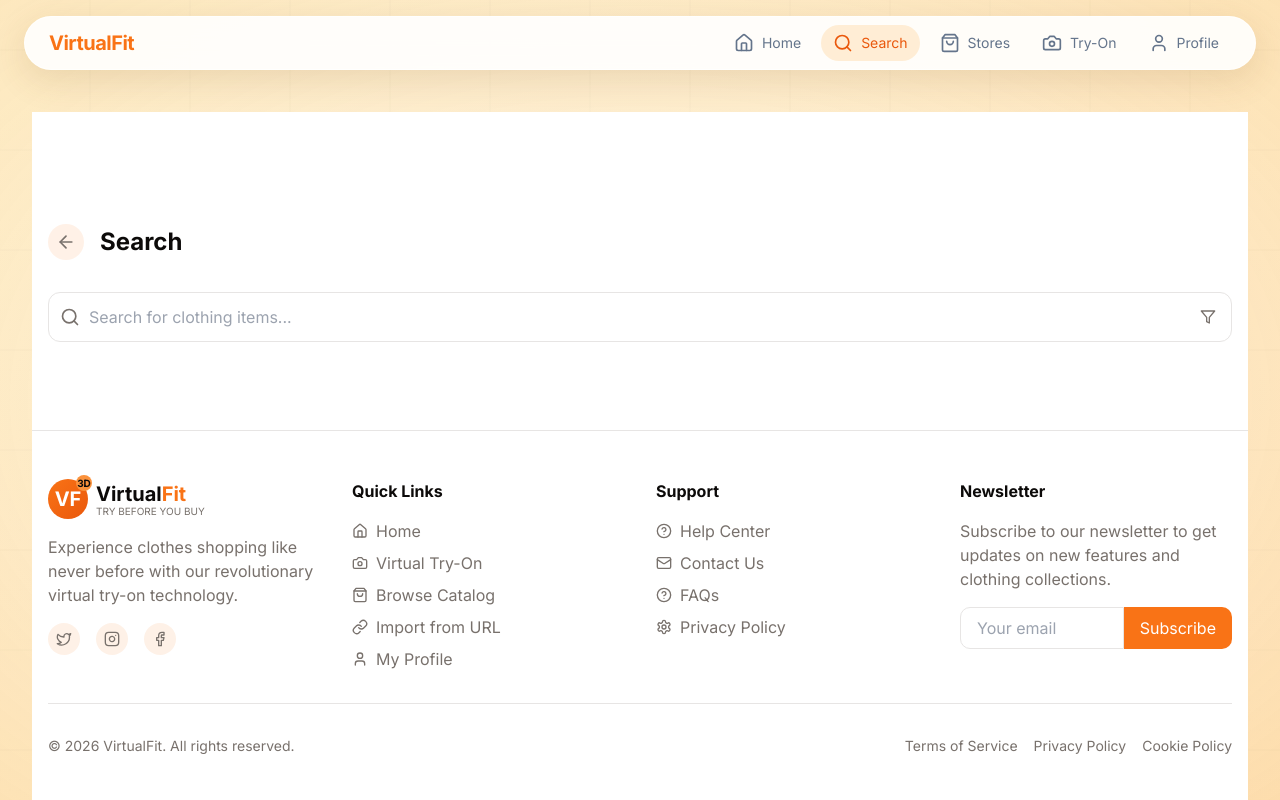
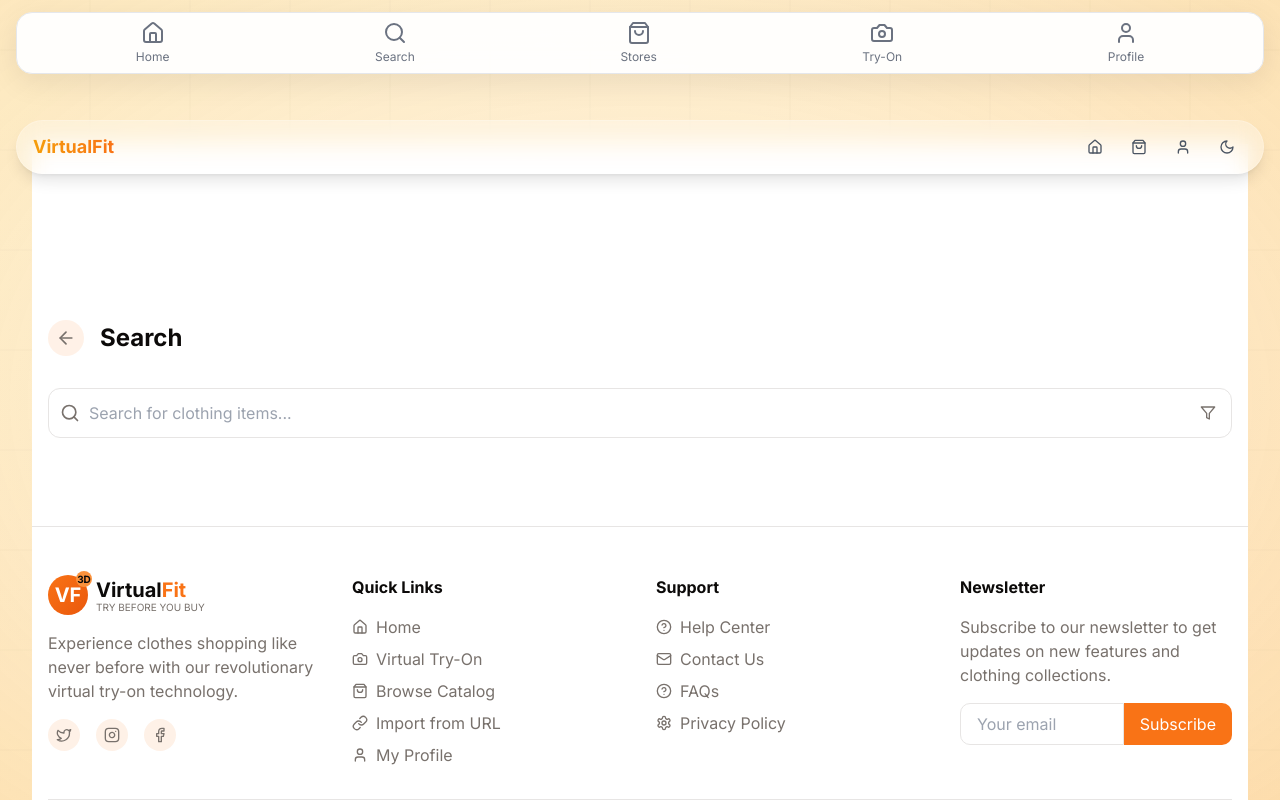
Before and after one commit to waelkamira/Virtual-Clothing-Try-On, a Next.js app: page /search in a window 1280 px wide. Shown: the top 800 px of the page. Built offline with nearby package versions, Linux system fonts and the light colour scheme.

Commit message:
Restore message lj3g6P0x8wz1YVE8wu1WY6qXsibKVdA6

```diff
--- a/app/layout.tsx
+++ b/app/layout.tsx
@@ -5,7 +5,7 @@ import { ThemeProvider } from "@/components/theme-provider"
 import { StoreProvider } from "@/contexts/store-context"
 import { UserProvider } from "@/contexts/user-context"
 import { Toaster } from "@/components/ui/toaster"
-import Navbar from "@/components/navbar"
+import GlassNavbar from "@/components/glass-navbar"
 
 const inter = Inter({ subsets: ["latin"] })
 
@@ -31,8 +31,8 @@ export default function RootLayout({
         <ThemeProvider attribute="class" defaultTheme="light">
           <StoreProvider>
             <UserProvider>
-              <Navbar />
-              <main className="pt-28 pb-16 px-4 sm:px-6 md:px-8 max-w-7xl mx-auto">{children}</main>
+              <GlassNavbar />
+              <main className="pt-36 pb-16 px-4 sm:px-6 md:px-8 max-w-7xl mx-auto">{children}</main>
               <Toaster />
             </UserProvider>
           </StoreProvider>
--- a/app/search/page.tsx
+++ b/app/search/page.tsx
@@ -13,6 +13,7 @@ import {
   ArrowRight,
   Sparkles,
 } from 'lucide-react';
+import Navbar from '@/components/navbar';
 import Footer from '@/components/footer';
 import { Button } from '@/components/ui/button';
 import { useStore, type StoreItem } from '@/contexts/store-context';
@@ -116,7 +117,8 @@ export default function SearchPage() {
   if (!isClient) {
     return (
       <div className="min-h-screen bg-background text-foreground">
-      <main className="pt-28 pb-24">
+        <Navbar />
+      <main className="pt-44 pb-24">
           <div className="container mx-auto px-4">
             <h1 className="text-2xl font-bold mb-8">Loading search...</h1>
           </div>
@@ -128,7 +130,9 @@ export default function SearchPage() {
 
   return (
     <div className="min-h-screen bg-background text-foreground">
-      <main className="pt-28 pb-16">
+      <Navbar />
+
+      <main className="pt-44 pb-16">
         <div className="container mx-auto px-4">
           <div className="flex items-center mb-8">
             <Link
--- a/components/glass-navbar.tsx
+++ b/components/glass-navbar.tsx
@@ -3,7 +3,7 @@
 import Link from "next/link"
 import { usePathname } from "next/navigation"
 import { motion } from "framer-motion"
-import { Home, Search, ShoppingBag, Camera, User, Sun, Moon } from "lucide-react"
+import { Home, ShoppingBag, User, Sun, Moon } from "lucide-react"
 import { useTheme } from "next-themes"
 import { Button } from "@/components/ui/button"
 
@@ -13,14 +13,12 @@ export default function GlassNavbar() {
 
   const navItems = [
     { href: "/", icon: Home, label: "Home" },
-    { href: "/search", icon: Search, label: "Search" },
     { href: "/stores", icon: ShoppingBag, label: "Stores" },
-    { href: "/upload", icon: Camera, label: "Try On" },
-    { href: "/profile", icon: User, label: "Profile" },
+    { href: "/upload", icon: User, label: "Try On" },
   ]
 
   return (
-    <header className="fixed top-4 left-0 right-0 z-[70] px-4 py-2">
+    <header className="fixed top-[6.75rem] left-0 right-0 z-50 px-4 py-3">
       <div className="max-w-7xl mx-auto">
         <div className="backdrop-blur-md bg-white/30 dark:bg-gray-900/30 border border-white/20 rounded-full shadow-lg px-4 py-2">
           <div className="flex items-center justify-between">
@@ -52,9 +50,7 @@ export default function GlassNavbar() {
                           transition={{ type: "spring", duration: 0.6 }}
                         />
                       )}
-                      <item.icon className="h-4 w-4" aria-hidden="true" />
-                      <span className="hidden sm:inline">{item.label}</span>
-                      <span className="sr-only sm:hidden">{item.label}</span>
+                      <item.icon className="h-4 w-4" />
                     </Button>
                   </Link>
                 )
--- a/components/navbar.tsx
+++ b/components/navbar.tsx
@@ -11,36 +11,44 @@ export default function Navbar() {
   }
 
   return (
-    <nav
-      className="fixed inset-x-0 top-4 z-[70] px-4 sm:px-6"
-      aria-label="Primary navigation"
-    >
-      <div className="mx-auto flex max-w-7xl items-center justify-between gap-4 rounded-full border border-white/70 bg-white/90 px-4 py-2 shadow-[0_10px_35px_rgba(120,75,30,0.14)] backdrop-blur-xl sm:px-6">
-        <Link href="/" className="shrink-0 text-lg font-bold tracking-tight text-orange-500 sm:text-xl">
-          VirtualFit
+    <nav className="fixed top-3 left-1/2 z-[70] w-[calc(100%-2rem)] max-w-7xl -translate-x-1/2 rounded-2xl border border-gray-200 bg-white/95 px-4 py-2 shadow-[0_8px_30px_rgba(0,0,0,0.08)] backdrop-blur-xl" aria-label="Primary navigation">
+      <div className="flex justify-around items-center">
+        <Link href="/" className={`flex flex-col items-center ${isActive("/") ? "text-[#B38867]" : "text-gray-500"}`}>
+          <Home className="h-6 w-6" />
+          <span className="text-xs mt-1">Home</span>
         </Link>
 
-        <div className="flex min-w-0 flex-1 items-center justify-end gap-1 sm:gap-2">
-          {[
-            { href: "/", icon: Home, label: "Home" },
-            { href: "/search", icon: Search, label: "Search" },
-            { href: "/stores", icon: ShoppingBag, label: "Stores" },
-            { href: "/mobile-view", icon: Camera, label: "Try-On" },
-            { href: "/profile", icon: User, label: "Profile" },
-          ].map(({ href, icon: Icon, label }) => (
-            <Link
-              key={href}
-              href={href}
-              aria-label={label}
-              className={`flex items-center gap-2 rounded-full px-2.5 py-2 text-sm transition-colors sm:px-3 ${
-                isActive(href) ? "bg-orange-100 text-orange-600" : "text-slate-500 hover:bg-orange-50 hover:text-orange-600"
-              }`}
-            >
-              <Icon className="h-5 w-5" aria-hidden="true" />
-              <span className="hidden md:inline">{label}</span>
-            </Link>
-          ))}
-        </div>
+        <Link
+          href="/online-search"
+          className={`flex flex-col items-center ${isActive("/online-search") ? "text-[#B38867]" : "text-gray-500"}`}
+        >
+          <Search className="h-6 w-6" />
+          <span className="text-xs mt-1">Search</span>
+        </Link>
+
+        <Link
+          href="/stores"
+          className={`flex flex-col items-center ${isActive("/stores") ? "text-[#B38867]" : "text-gray-500"}`}
+        >
+          <ShoppingBag className="h-6 w-6" />
+          <span className="text-xs mt-1">Stores</span>
+        </Link>
+
+        <Link
+          href="/mobile-view"
+          className={`flex flex-col items-center ${isActive("/mobile-view") ? "text-[#B38867]" : "text-gray-500"}`}
+        >
+          <Camera className="h-6 w-6" />
+          <span className="text-xs mt-1">Try-On</span>
+        </Link>
+
+        <Link
+          href="/profile"
+          className={`flex flex-col items-center ${isActive("/profile") ? "text-[#B38867]" : "text-gray-500"}`}
+        >
+          <User className="h-6 w-6" />
+          <span className="text-xs mt-1">Profile</span>
+        </Link>
       </div>
     </nav>
   )
```
